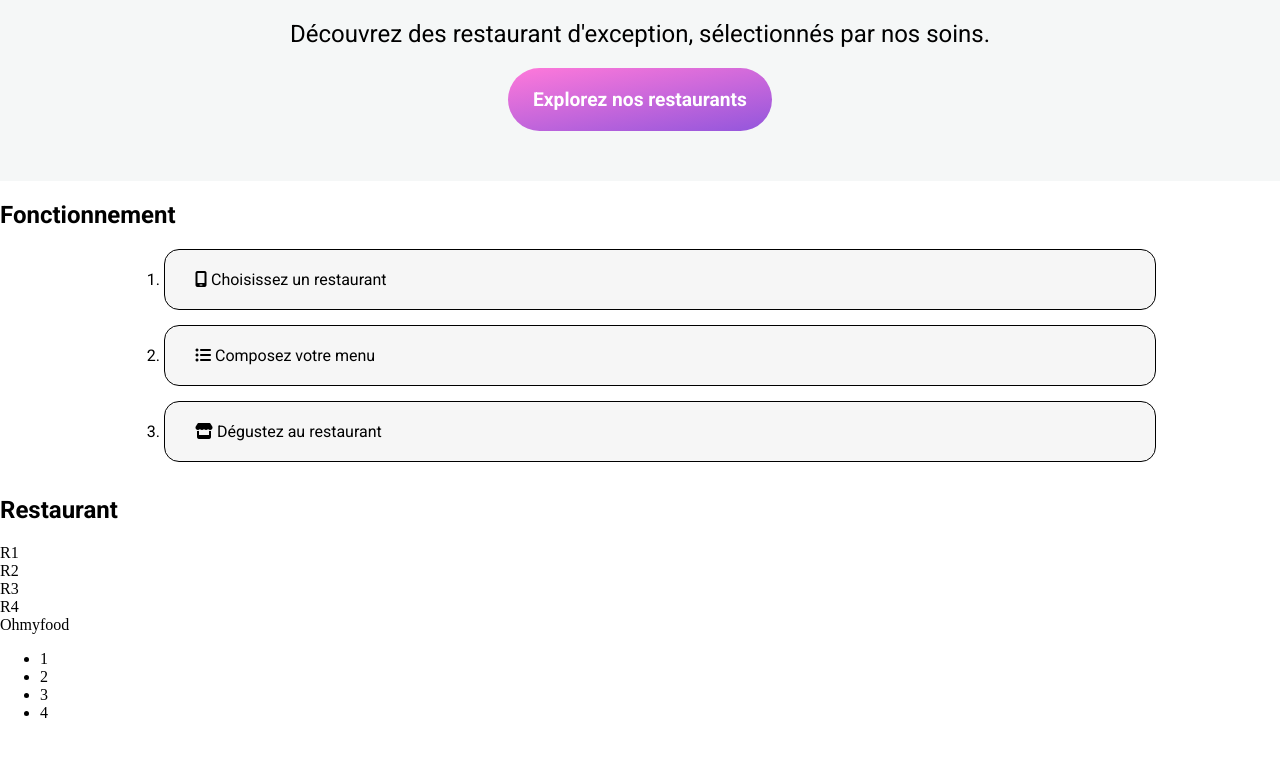
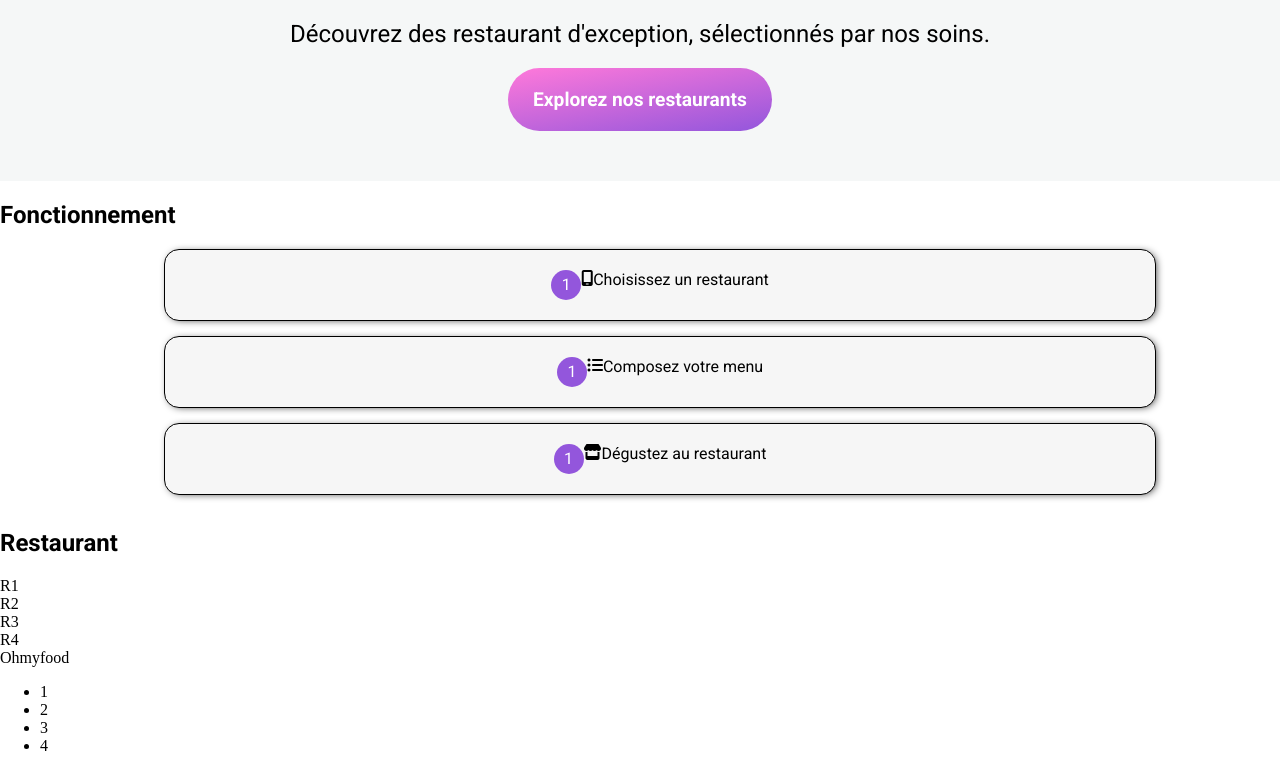
Before and after one commit to Vlad-auvray/OMF, a website: page index.html in a window 1280 px wide. Shown: the part 176-947 px from the top of the page. Before the commit the page ends 914 px from the top, so only its background shows below. Drawn offline with Linux system fonts and the light colour scheme; a web font is replaced by a local one.

Commit message:
Day1 a.p

```diff
--- a/css/style.scss
+++ b/css/style.scss
@@ -23,7 +23,7 @@ body {
     align-items: center ;
     width: 100%;
     margin:0;
-    box-shadow: 0 0 0.5rem rgb(0 0 0 /25%);
+    box-shadow: 2px 1px 8px -3px black;
     background-color: lightgray;
   }
 
@@ -81,7 +81,13 @@ h1 {
     background: linear-gradient(170deg, $color-secondary, $color-primary);
     border-style: none;
     cursor: pointer;
+
 }
+
+.explore:hover {
+    transform: scale(1.02);
+    opacity:0.9;
+  }
 
 .logo-footer {
     font-family: Shrikhand;
@@ -102,10 +108,23 @@ h1 {
     margin-bottom: 15px;
     font-family: Roboto;
     background-color: #f6f6f6;
+    box-shadow: 2px 1px 8px -3px black;
+    list-style-type: none;
+    display: flex;
+    justify-content: center;
+    align-content: space-around;
 }
 
-.anim-fonct li::marker {
-    border-radius: 30px;
-    background-color: #FF79DA;
-    padding: 2px;
+.anim-fonct li::before {
+    content: counter(steps);
+    counter-increment: steps;
+    background-color: #9356DC;
+    color: white;
+    width: 30px;
+    height: 30px;
+    border-radius: 50%;
+    display: flex;
+    align-items: center;
+    justify-content: center;
+
 }
```
Also changed, not shown: css/style.css, 1 other file.
